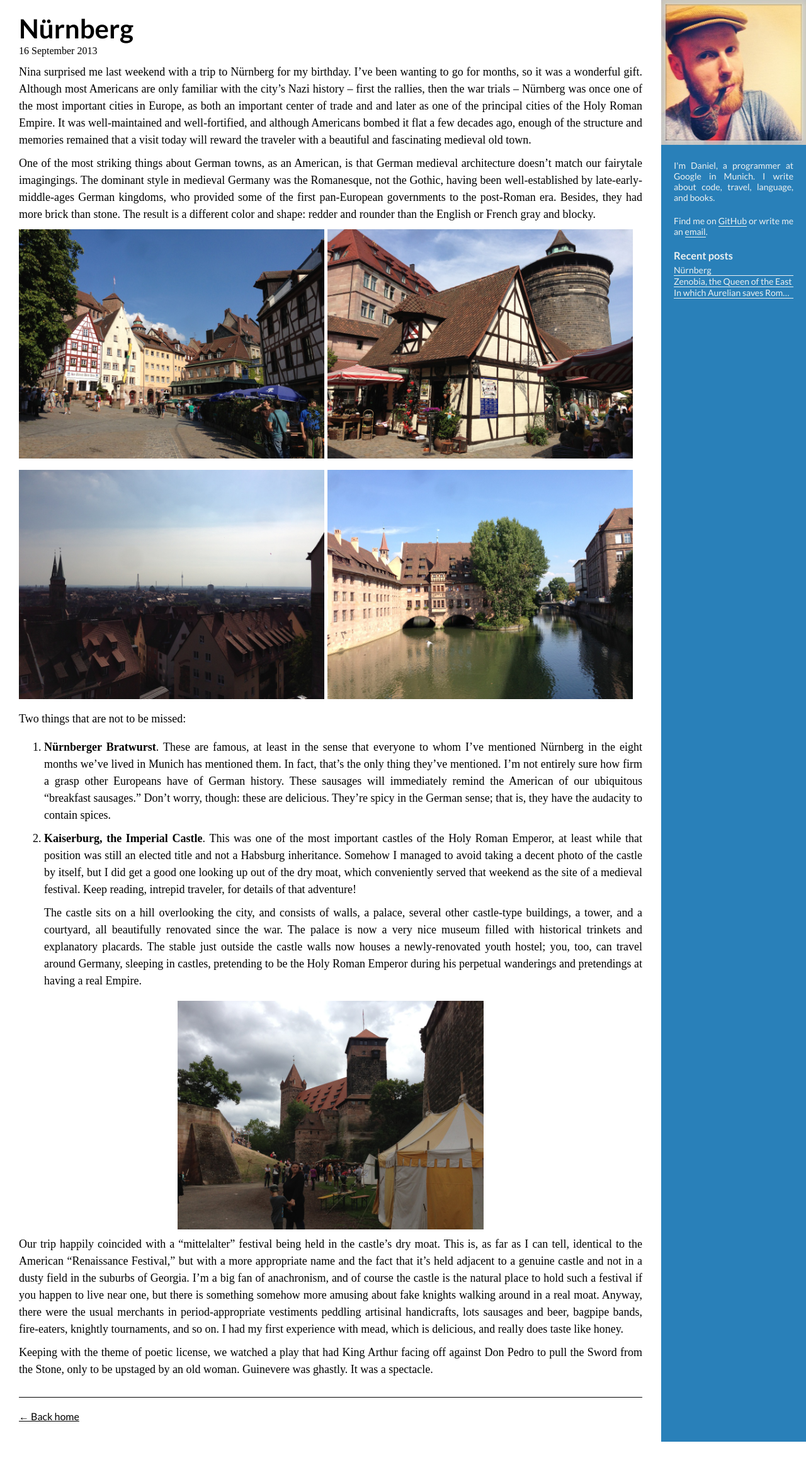
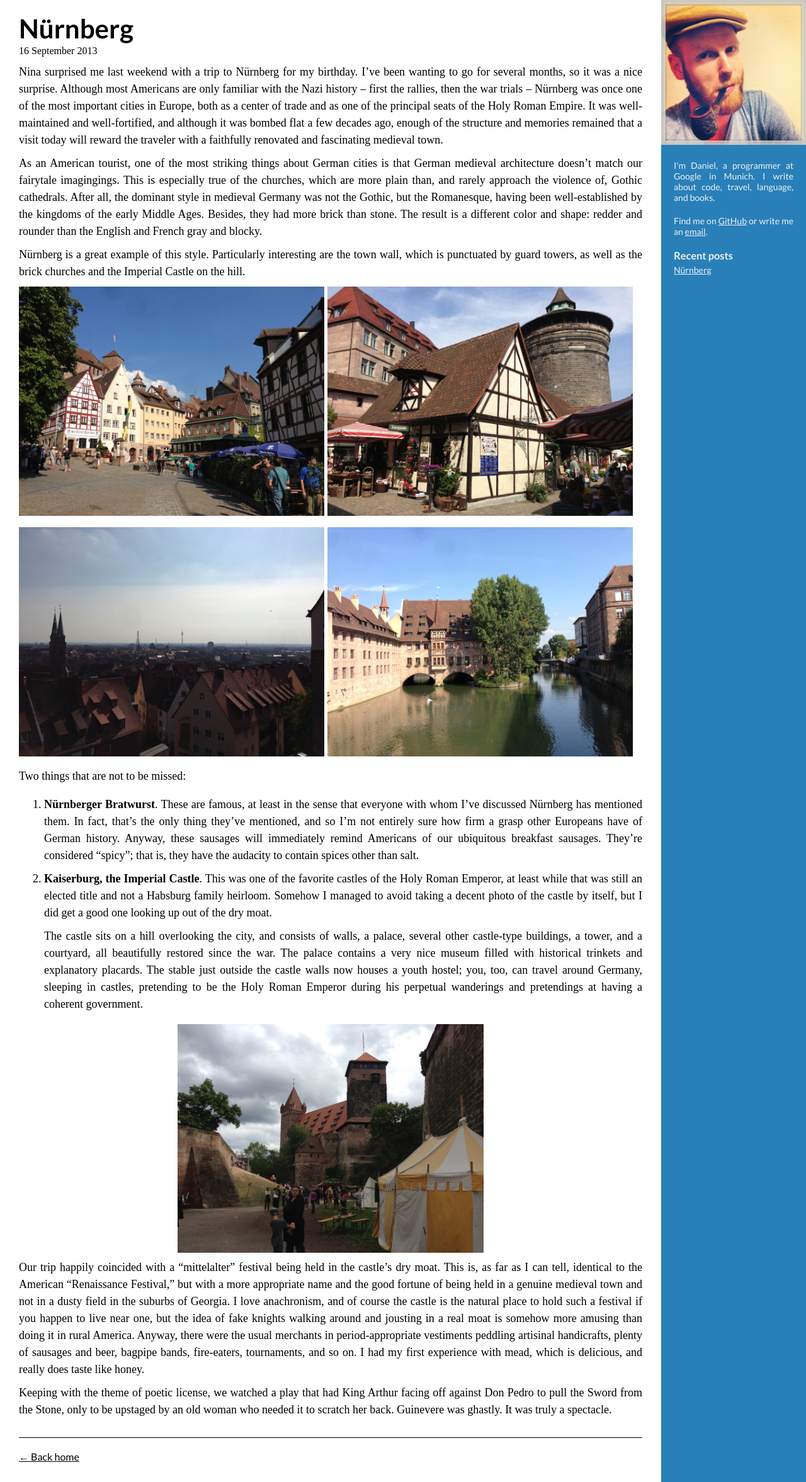
Before and after one commit to dhconnelly/dhconnelly.github.io, a Jekyll site: the page built from _posts/2013-09-16-nuremberg.md, in a window 1280 px wide. Shown: the whole page at 63% size. Built offline with Jekyll 4.4.1, drawn with Linux system fonts in a browser that asks for light colours; some web fonts are replaced; before the commit the page ends 2289 px from its top, so only the background shows below that.

Commit message:
remove temp posts

```diff
--- a/_posts/2013-09-16-nuremberg.md
+++ b/_posts/2013-09-16-nuremberg.md
@@ -4,22 +4,27 @@ title: Nürnberg
 ---
 
 Nina surprised me last weekend with a trip to Nürnberg for my birthday.  I've
-been wanting to go for months, so it was a wonderful gift.  Although most
-Americans are only familiar with the city's Nazi history -- first the rallies,
+been wanting to go for several months, so it was a nice surprise.  Although
+most Americans are only familiar with the Nazi history -- first the rallies,
 then the war trials -- Nürnberg was once one of the most important cities in
-Europe, as both an important center of trade and and later as one of the
-principal cities of the Holy Roman Empire.  It was well-maintained and
-well-fortified, and although Americans bombed it flat a few decades ago, enough
-of the structure and memories remained that a visit today will reward the
-traveler with a beautiful and fascinating medieval old town.
+Europe, both as a center of trade and as one of the principal seats of the
+Holy Roman Empire.  It was well-maintained and well-fortified, and although it
+was bombed flat a few decades ago, enough of the structure and memories
+remained that a visit today will reward the traveler with a faithfully
+renovated and fascinating medieval town.
 
-One of the most striking things about German towns, as an American, is that
-German medieval architecture doesn't match our fairytale imagingings.  The
-dominant style in medieval Germany was the Romanesque, not the Gothic, having
-been well-established by late-early-middle-ages German kingdoms, who provided
-some of the first pan-European governments to the post-Roman era.  Besides,
-they had more brick than stone.  The result is a different color and shape:
-redder and rounder than the English or French gray and blocky.
+As an American tourist, one of the most striking things about German cities is
+that German medieval architecture doesn't match our fairytale imagingings.
+This is especially true of the churches, which are more plain than, and rarely
+approach the violence of, Gothic cathedrals.  After all, the dominant style in
+medieval Germany was not the Gothic, but the Romanesque, having been
+well-established by the kingdoms of the early Middle Ages.  Besides, they had
+more brick than stone.  The result is a different color and shape: redder and
+rounder than the English and French gray and blocky.
+
+Nürnberg is a great example of this style.  Particularly interesting are the
+town wall, which is punctuated by guard towers, as well as the brick churches
+and the Imperial Castle on the hill.
 
 [![square][]][square]
 [![market][]][market]
@@ -31,44 +36,48 @@ redder and rounder than the English or French gray and blocky.
 Two things that are not to be missed:
 
 1.  **Nürnberger Bratwurst**.  These are famous, at least in the sense that
-everyone to whom I've mentioned Nürnberg in the eight months we've lived in
-Munich has mentioned them.  In fact, that's the only thing they've mentioned.
-I'm not entirely sure how firm a grasp other Europeans have of German history.  These sausages will immediately remind the American of our ubiquitous "breakfast sausages."  Don't worry, though: these are delicious.  They're spicy in the German sense; that is, they have the audacity to contain spices.
+everyone with whom I've discussed Nürnberg has mentioned them.  In fact, that's
+the only thing they've mentioned, and so I'm not entirely sure how firm a grasp
+other Europeans have of German history.  Anyway, these sausages will
+immediately remind Americans of our ubiquitous breakfast sausages.  They're
+considered "spicy"; that is, they have the audacity to contain spices other
+than salt.
 
-2.  **Kaiserburg, the Imperial Castle**.  This was one of the most important
-castles of the Holy Roman Emperor, at least while that position was still an
-elected title and not a Habsburg inheritance.  Somehow I managed to avoid
-taking a decent photo of the castle by itself, but I did get a good one looking
-up out of the dry moat, which conveniently served that weekend as the site of a
-medieval festival.  Keep reading, intrepid traveler, for details of that
-adventure!
+2.  **Kaiserburg, the Imperial Castle**.  This was one of the favorite castles
+    of the Holy Roman Emperor, at least while that was still an elected title
+    and not a Habsburg family heirloom.  Somehow I managed to avoid taking a
+    decent photo of the castle by itself, but I did get a good one looking up
+    out of the dry moat.
 
     The castle sits on a hill overlooking the city, and consists of walls, a
-palace, several other castle-type buildings, a tower, and a courtyard, all
-beautifully renovated since the war.  The palace is now a very nice museum
-filled with historical trinkets and explanatory placards.  The stable just
-outside the castle walls now houses a newly-renovated youth hostel; you, too,
-can travel around Germany, sleeping in castles, pretending to be the Holy Roman
-Emperor during his perpetual wanderings and pretendings at having a real Empire.
+    palace, several other castle-type buildings, a tower, and a courtyard, all
+    beautifully restored since the war.  The palace contains a very nice museum
+    filled with historical trinkets and explanatory placards.  The stable just
+    outside the castle walls now houses a youth hostel; you, too, can travel
+    around Germany, sleeping in castles, pretending to be the Holy Roman
+    Emperor during his perpetual wanderings and pretendings at having a
+    coherent government.
 
 
 [![moat][]][moat]
 
 Our trip happily coincided with a "mittelalter" festival being held in the
 castle's dry moat.  This is, as far as I can tell, identical to the American
-"Renaissance Festival," but with a more appropriate name and the fact that it's
-held adjacent to a genuine castle and not in a dusty field in the suburbs of
-Georgia.  I'm a big fan of anachronism, and of course the castle is the natural
-place to hold such a festival if you happen to live near one, but there is
-something somehow more amusing about fake knights walking around in a real
-moat.  Anyway, there were the usual merchants in period-appropriate vestiments
-peddling artisinal handicrafts, lots sausages and beer, bagpipe bands,
-fire-eaters, knightly tournaments, and so on.  I had my first experience with
-mead, which is delicious, and really does taste like honey.
+"Renaissance Festival," but with a more appropriate name and the good fortune
+of being held in a genuine medieval town and not in a dusty field in the
+suburbs of Georgia.  I love anachronism, and of course the castle is the
+natural place to hold such a festival if you happen to live near one, but the
+idea of fake knights walking around and jousting in a real moat is somehow more
+amusing than doing it in rural America.  Anyway, there were the usual merchants
+in period-appropriate vestiments peddling artisinal handicrafts, plenty of
+sausages and beer, bagpipe bands, fire-eaters, tournaments, and so on.  I had
+my first experience with mead, which is delicious, and really does taste like
+honey.
 
 Keeping with the theme of poetic license, we watched a play that had King
 Arthur facing off against Don Pedro to pull the Sword from the Stone, only to
-be upstaged by an old woman.  Guinevere was ghastly.  It was a spectacle.
+be upstaged by an old woman who needed it to scratch her back.  Guinevere was
+ghastly.  It was truly a spectacle.
 
 
 [square]: /img/nuremberg/square.jpg  "Square with cafés and shops"
--- a/css/default.css
+++ b/css/default.css
@@ -72,22 +72,6 @@ a:active {
 }
 #sidebar a {
   color: #ECF0F1;
-}
-#sidebar a:link {
-  text-decoration: none;
-  border-bottom: 1px solid;
-}
-#sidebar a:visited {
-  text-decoration: none;
-  border-bottom: 1px solid;
-}
-#sidebar a:hover {
-  text-decoration: none;
-  border-bottom: 1px solid transparent;
-}
-#sidebar a:active {
-  text-decoration: none;
-  border-bottom: 1px solid transparent;
 }
 
 .posts-pagination,
```
Also changed, not shown: _posts/2013-09-08-foo.md (deleted, +0 -24 lines), _posts/2013-09-12-foo.md (deleted, +0 -25 lines).
